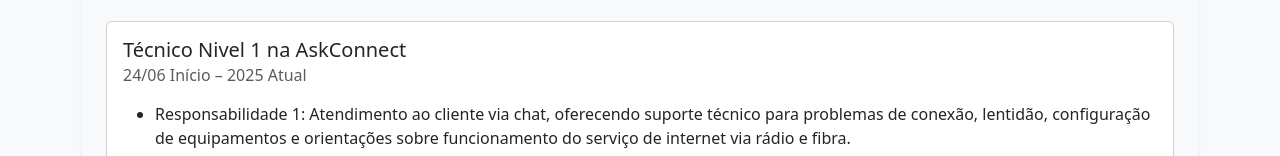
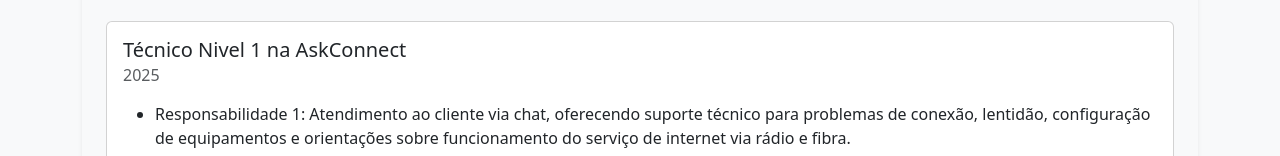
Before and after one commit to HenriqueAssink/site-pessoal, a plain HTML site: page curriculo.html in a window 1280 px wide. Shown: the part 287-443 px from the top of the page. Drawn offline with nearby package versions, Linux system fonts and the light colour scheme.

Commit message:
Update curriculo.html

```diff
--- a/curriculo.html
+++ b/curriculo.html
@@ -41,7 +41,7 @@
             <div class="card mb-3">
                 <div class="card-body">
                     <h5 class="card-title">Técnico Nivel 1 na AskConnect</h5>
-                    <h6 class="card-subtitle mb-2 text-muted"> 24/06 Início – 2025 Atual</h6>
+                    <h6 class="card-subtitle mb-2 text-muted">2025</h6>
                     <p class="card-text">
                         <ul>
                             <li>Responsabilidade 1: Atendimento ao cliente via chat, oferecendo suporte técnico para problemas de conexão, lentidão, configuração de equipamentos e orientações sobre funcionamento do serviço de internet via rádio e fibra.</li>
```
